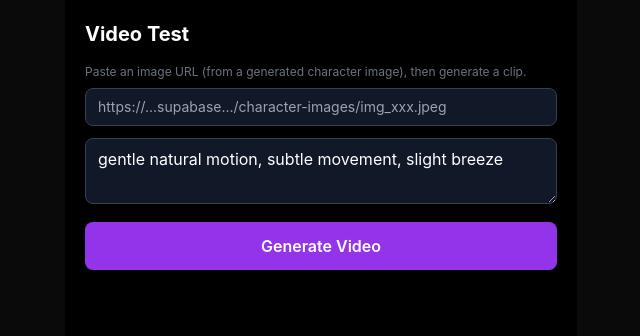
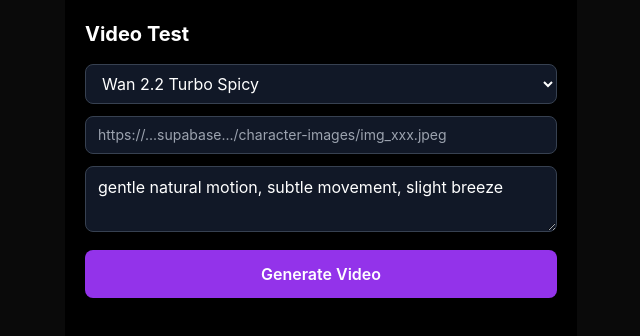
Before and after one commit to yrw2go-ui/Companion, a Next.js app: page /videotest in a window 1280 px wide. Shown: the top 336 px of the page, without its empty margins (319-959 px from the left). Built offline with nearby package versions, Linux system fonts and the light colour scheme.

Commit message:
Integrate model selection for video generation
Added a model selection dropdown for video generation.

```diff
--- a/pages/videotest.js
+++ b/pages/videotest.js
@@ -1,9 +1,17 @@
 // pages/videotest.js
 import { useState } from 'react'
+
+const MODELS = {
+  wanTurbo: 'Wan 2.2 Turbo Spicy',
+  wanLora: 'Wan 2.2 Turbo Spicy LoRA',
+  wan26: 'Wan 2.6 Spicy',
+  seedance: 'Seedance v1.5 Pro Spicy',
+};
 
 export default function VideoTest() {
   const [imageUrl, setImageUrl] = useState('')
   const [prompt, setPrompt] = useState('gentle natural motion, subtle movement, slight breeze')
+  const [modelKey, setModelKey] = useState('wanTurbo')
   const [videoUrl, setVideoUrl] = useState('')
   const [result, setResult] = useState('')
   const [loading, setLoading] = useState(false)
@@ -16,7 +24,7 @@ export default function VideoTest() {
       const res = await fetch('/api/generate-video', {
         method: 'POST',
         headers: { 'Content-Type': 'application/json' },
-        body: JSON.stringify({ imageUrl, prompt }),
+        body: JSON.stringify({ imageUrl, prompt, modelKey }),
       })
       const data = await res.json()
       if (data.videoUrl) {
@@ -33,7 +41,11 @@ export default function VideoTest() {
   return (
     <div className="min-h-screen bg-black text-white p-5 max-w-lg mx-auto">
       <h1 className="text-xl font-bold mb-4">Video Test</h1>
-      <p className="text-xs text-gray-500 mb-2">Paste an image URL (from a generated character image), then generate a clip.</p>
+      <select value={modelKey} onChange={e => setModelKey(e.target.value)} className="w-full bg-gray-900 border border-gray-700 rounded-lg px-3 py-2 mb-3">
+        {Object.entries(MODELS).map(([key, label]) => (
+          <option key={key} value={key}>{label}</option>
+        ))}
+      </select>
       <input
         value={imageUrl}
         onChange={e => setImageUrl(e.target.value)}
```
